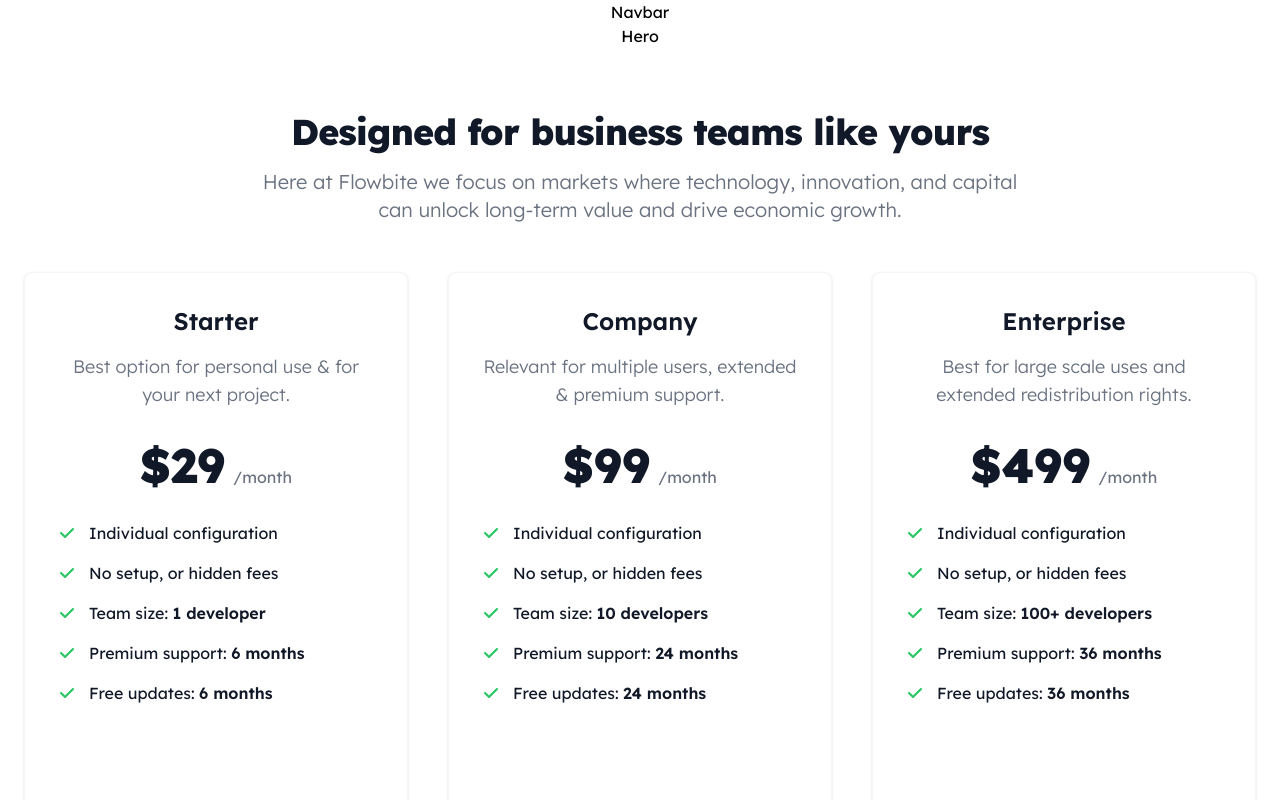
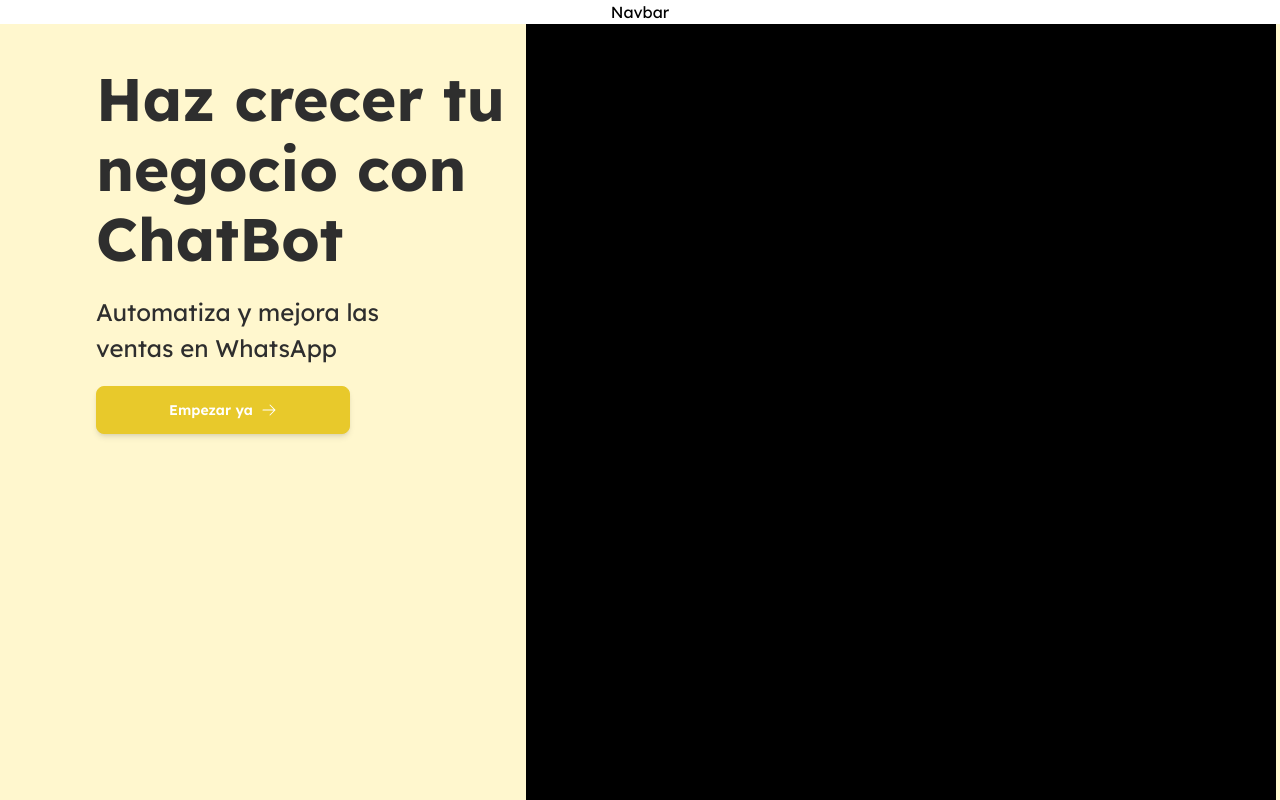
Before and after one commit to RST-Sistemas/chatbot-landing, a Next.js app: page / in a window 1280 px wide. Shown: the top 800 px of the page. Built offline with nearby package versions, Linux system fonts and the light colour scheme.

Commit message:
Update Hero.jsx

```diff
--- a/src/app/Components/Hero.jsx
+++ b/src/app/Components/Hero.jsx
@@ -1,13 +1,27 @@
 /** @format */
 
-import React from "react";
+import { HiArrowRight } from "react-icons/hi2";
 
 const Hero = () => {
-	return (
-		<div>
-			<h1>Hero</h1>
-		</div>
-	);
+  return (
+    <div className='flex flex-col items-center w-full h-screen gap-5 md:justify-between md:items-start bg-secondary md:flex-row md:px-24'>
+      <div className='flex flex-col gap-5 md:mt-10'>
+        <h1 className='text-[28px] w-[316px] font-bold text-accent leading-8 md:text-[60px] md:w-[410px] md:leading-[70px]'>
+          Haz crecer tu negocio con ChatBot
+        </h1>
+        <h3 className='text-accent w-[299px] md:text-[24px]'>
+          Automatiza y mejora las ventas en WhatsApp
+        </h3>
+        <button className='w-full max-w-[254px] flex-row flex items-center  text-white shadow-md btn btn-primary'>
+          Empezar ya
+          <HiArrowRight className='w-4 h-4' />
+        </button>
+      </div>
+      <div>
+        <div className='h-screen w-full min-w-[321px] md:w-[750px] bg-black'></div>
+      </div>
+    </div>
+  );
 };
 
 export default Hero;
```
